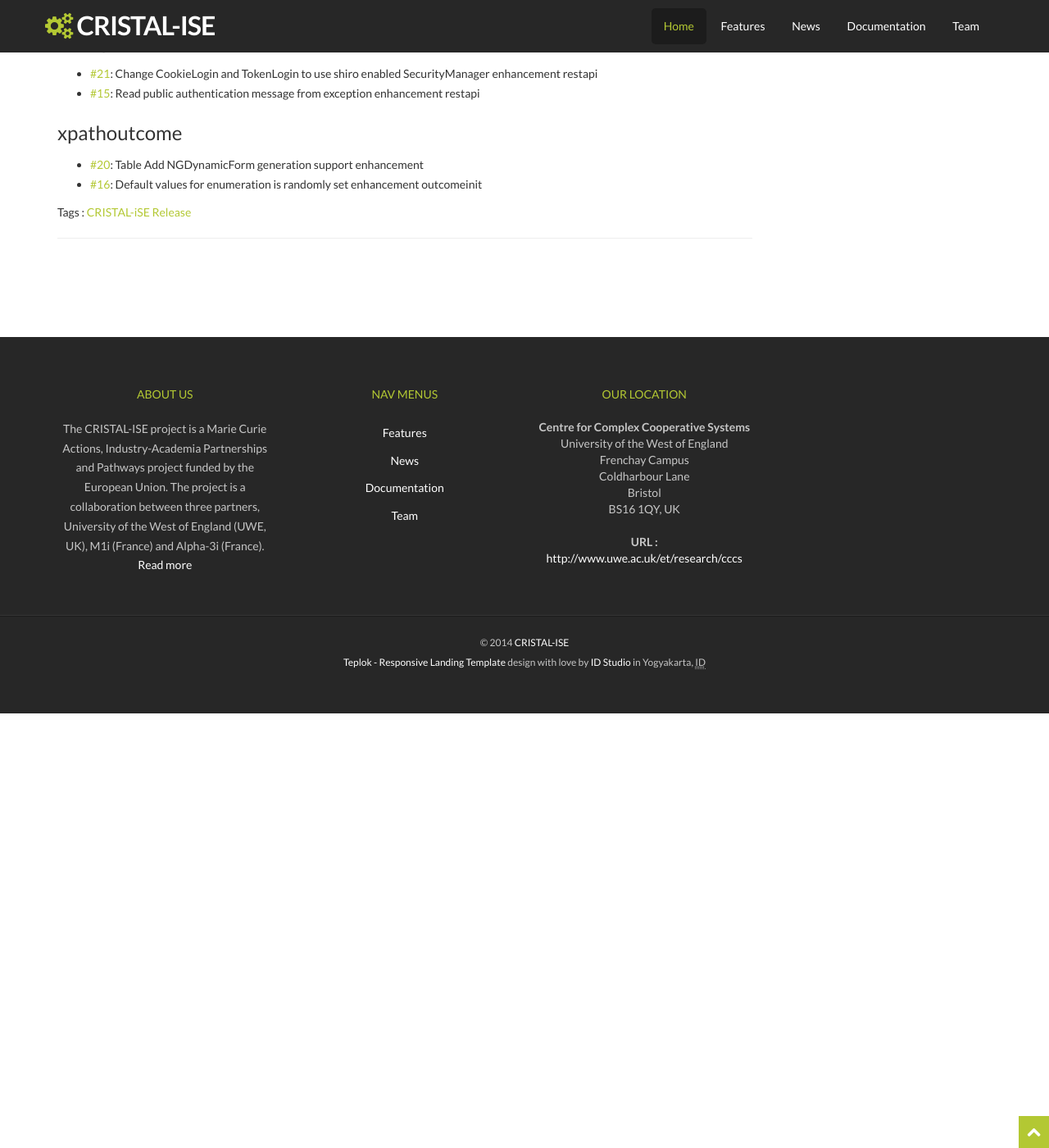
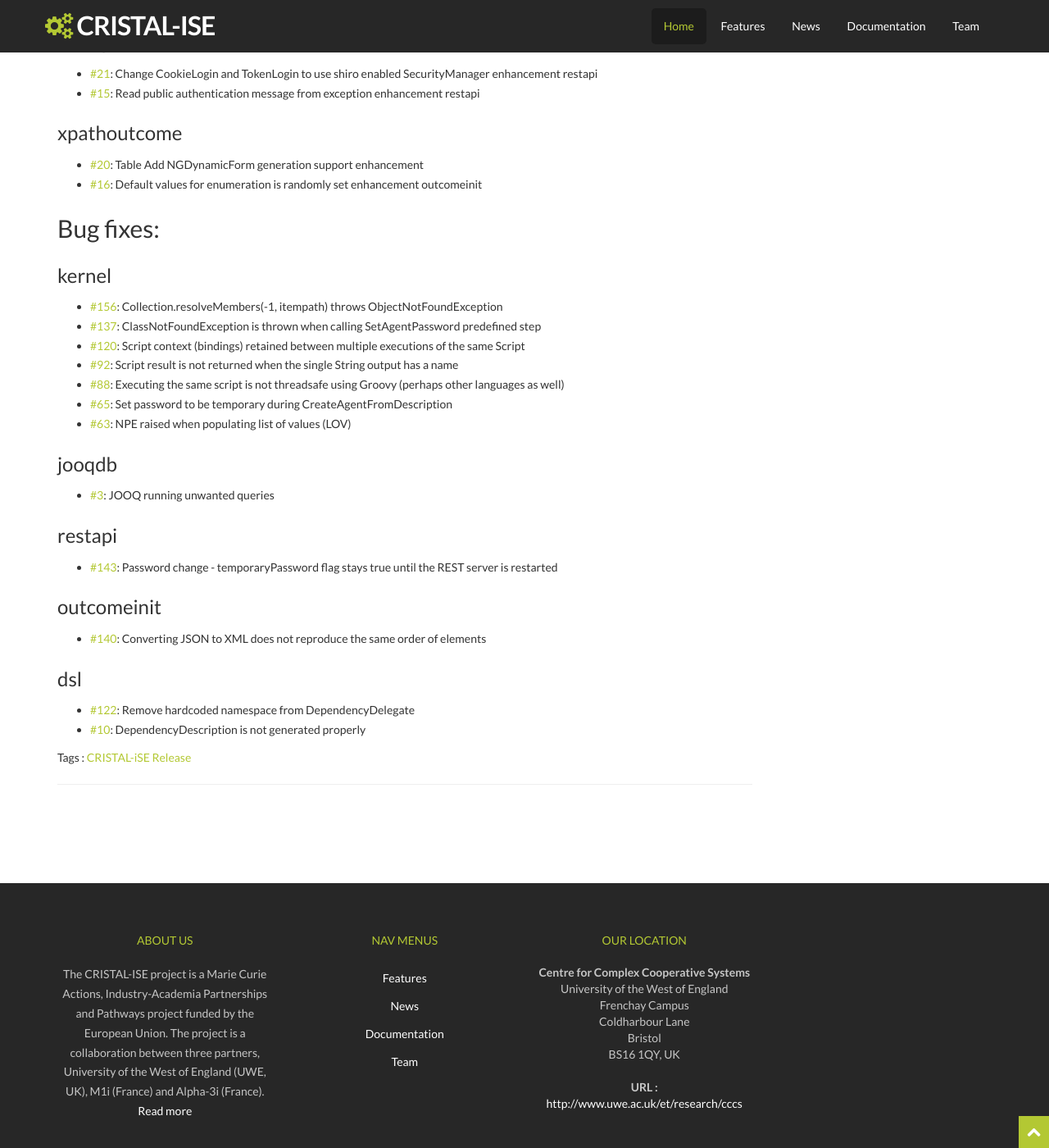
Before and after one commit to cristal-ise/cristal-ise.github.io, a Jekyll site: the page built from _posts/2019-03-28-cristalise-4.0.0--permission-management-release.md, in a window 1280 px wide and 1400 px high, scrolled down 1191 px. Shown: the whole window at 82% size. Built offline with Jekyll 4.4.1, drawn with Linux system fonts in a browser that asks for light colours; before the commit the page ends 2061 px from its top, so only the background shows below that.

Commit message:
bug fixes

```diff
--- a/_posts/2019-03-28-cristalise-4.0.0--permission-management-release.md
+++ b/_posts/2019-03-28-cristalise-4.0.0--permission-management-release.md
@@ -42,3 +42,27 @@ The new version (4.0.0) of the CRISTAL-iSE kernel and its modules have been rele
 ### xpathoutcome
 - [#20](https://github.com/cristal-ise/cristal-ise/issues/20): Table Add NGDynamicForm generation support enhancement
 - [#16](https://github.com/cristal-ise/cristal-ise/issues/16): Default values for enumeration is randomly set enhancement outcomeinit
+
+## Bug fixes:
+
+### kernel
+- [#156](https://github.com/cristal-ise/cristal-ise/issues/156): Collection.resolveMembers(-1, itempath) throws ObjectNotFoundException
+- [#137](https://github.com/cristal-ise/cristal-ise/issues/137): ClassNotFoundException is thrown when calling SetAgentPassword predefined step
+- [#120](https://github.com/cristal-ise/cristal-ise/issues/120): Script context (bindings) retained between multiple executions of the same Script
+- [#92](https://github.com/cristal-ise/cristal-ise/issues/92):  Script result is not returned when the single String output has a name
+- [#88](https://github.com/cristal-ise/cristal-ise/issues/88):  Executing the same script is not threadsafe using Groovy (perhaps other languages as well)
+- [#65](https://github.com/cristal-ise/cristal-ise/issues/65): Set password to be temporary during CreateAgentFromDescription
+- [#63](https://github.com/cristal-ise/cristal-ise/issues/63):  NPE raised when populating list of values (LOV)
+
+### jooqdb
+- [#3](https://github.com/cristal-ise/cristal-ise/issues/3): JOOQ running unwanted queries
+
+### restapi
+- [#143](https://github.com/cristal-ise/cristal-ise/issues/143): Password change - temporaryPassword flag stays true until the REST server is restarted
+
+### outcomeinit
+- [#140](https://github.com/cristal-ise/cristal-ise/issues/140): Converting JSON to XML does not reproduce the same order of elements
+
+### dsl
+- [#122](https://github.com/cristal-ise/cristal-ise/issues/122):  Remove hardcoded namespace from DependencyDelegate
+- [#10](https://github.com/cristal-ise/cristal-ise/issues/10):  DependencyDescription is not generated properly
```
